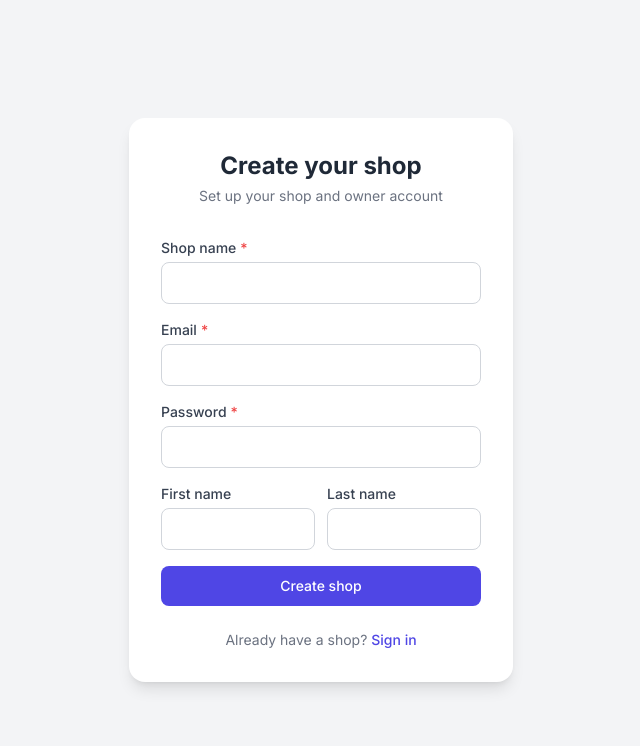
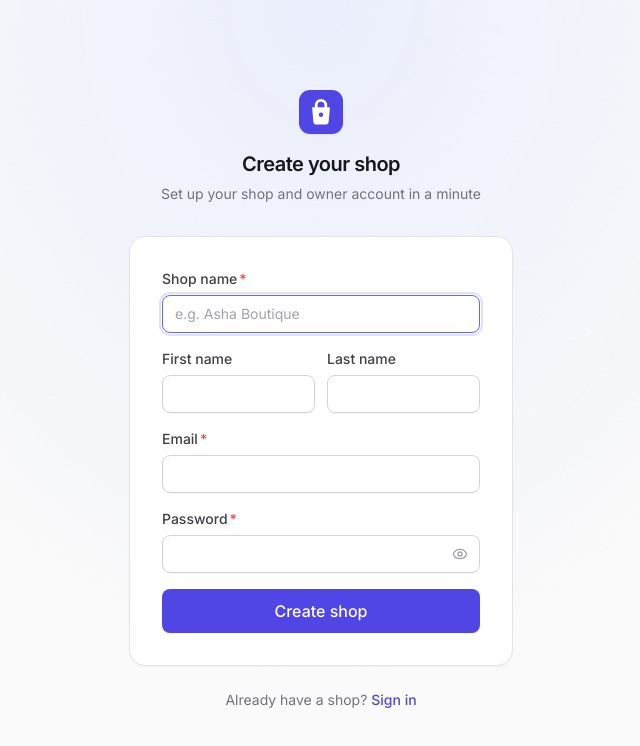
Before and after one commit to IMFinallyHere/Shop, a React (Vite) app in the folder frontend/: page /register in a window 1280 px wide. Shown: the top 746 px of the page, without its empty margins (319-959 px from the left). Built offline with nearby package versions, Linux system fonts and the light colour scheme.

Commit message:
feat(ui): restyle sign-in, sign-up, shop picker and platform admin
- Shared AuthLayout with logo, PasswordInput with show/hide
- Shop picker as cards with shop initials; platform admin on the table pattern

```diff
--- /dev/null
+++ b/frontend/src/components/layout/AuthLayout.jsx
@@ -0,0 +1,19 @@
+import Logo from '../ui/Logo'
+
+// Centered card for sign-in / sign-up / shop picker screens.
+export default function AuthLayout({ title, subtitle, children, footer, wide = false }) {
+  return (
+    <div className="flex min-h-screen flex-col items-center justify-center bg-zinc-50 px-4 py-12">
+      <div className="pointer-events-none fixed inset-0 bg-[radial-gradient(ellipse_at_top,theme(colors.brand.100/.6),transparent_60%)]" />
+      <div className={`relative w-full ${wide ? 'max-w-md' : 'max-w-sm'}`}>
+        <div className="mb-8 flex flex-col items-center text-center">
+          <Logo size={44} className="mb-4 drop-shadow-sm" />
+          <h1 className="text-xl font-semibold tracking-tight text-zinc-900">{title}</h1>
+          {subtitle && <p className="mt-1.5 text-sm text-zinc-500">{subtitle}</p>}
+        </div>
+        <div className="rounded-2xl border border-zinc-200 bg-white p-6 shadow-card sm:p-8">{children}</div>
+        {footer && <div className="mt-6 text-center text-sm text-zinc-500">{footer}</div>}
+      </div>
+    </div>
+  )
+}
--- /dev/null
+++ b/frontend/src/components/ui/PasswordInput.jsx
@@ -0,0 +1,17 @@
+import { useState } from 'react'
+import { Eye, EyeOff } from 'lucide-react'
+import { Input } from './Field'
+
+export default function PasswordInput(props) {
+  const [show, setShow] = useState(false)
+  return (
+    <div className="relative">
+      <Input type={show ? 'text' : 'password'} className="pr-10" {...props} />
+      <button type="button" onClick={() => setShow(s => !s)} tabIndex={-1}
+        className="absolute right-2 top-1/2 -translate-y-1/2 rounded p-1 text-zinc-400 hover:text-zinc-700"
+        aria-label={show ? 'Hide password' : 'Show password'}>
+        {show ? <EyeOff size={16} /> : <Eye size={16} />}
+      </button>
+    </div>
+  )
+}
--- a/frontend/src/pages/LoginPage.jsx
+++ b/frontend/src/pages/LoginPage.jsx
@@ -2,6 +2,11 @@ import { useState } from 'react'
 import { Link, useNavigate } from 'react-router-dom'
 import { useAuth } from '../contexts/AuthContext'
 import { homePath } from '../utils/domain'
+import AuthLayout from '../components/layout/AuthLayout'
+import ErrorAlert from '../components/common/ErrorAlert'
+import Button from '../components/ui/Button'
+import { Field, Input } from '../components/ui/Field'
+import PasswordInput from '../components/ui/PasswordInput'
 
 export default function LoginPage() {
   const { login } = useAuth()
@@ -25,54 +30,20 @@ export default function LoginPage() {
   }
 
   return (
-    <div className="min-h-screen bg-gray-100 flex items-center justify-center p-4">
-      <div className="bg-white rounded-2xl shadow-lg w-full max-w-sm p-8">
-        <div className="text-center mb-8">
-          <h1 className="text-2xl font-bold text-gray-800">Shop Admin</h1>
-          <p className="text-sm text-gray-500 mt-1">Sign in to your account</p>
-        </div>
-        <form onSubmit={handleSubmit} className="space-y-4">
-          {error && (
-            <div className="bg-red-50 border border-red-200 text-red-700 text-sm rounded-lg px-4 py-3">
-              {error}
-            </div>
-          )}
-          <div>
-            <label className="block text-sm font-medium text-gray-700 mb-1">Email</label>
-            <input
-              type="email"
-              value={form.email}
-              onChange={e => setForm({ ...form, email: e.target.value })}
-              required
-              autoFocus
-              className="w-full border border-gray-300 rounded-lg px-3 py-2.5 text-sm focus:outline-none focus:ring-2 focus:ring-indigo-400"
-            />
-          </div>
-          <div>
-            <label className="block text-sm font-medium text-gray-700 mb-1">Password</label>
-            <input
-              type="password"
-              value={form.password}
-              onChange={e => setForm({ ...form, password: e.target.value })}
-              required
-              className="w-full border border-gray-300 rounded-lg px-3 py-2.5 text-sm focus:outline-none focus:ring-2 focus:ring-indigo-400"
-            />
-          </div>
-          <button
-            type="submit"
-            disabled={loading}
-            className="w-full bg-indigo-600 text-white rounded-lg py-2.5 text-sm font-medium hover:bg-indigo-700 disabled:opacity-50 transition-colors mt-2"
-          >
-            {loading ? 'Signing in…' : 'Sign In'}
-          </button>
-        </form>
-        <p className="text-center text-sm text-gray-500 mt-6">
-          New here?{' '}
-          <Link to="/register" className="text-indigo-600 font-medium hover:underline">
-            Create a shop
-          </Link>
-        </p>
-      </div>
-    </div>
+    <AuthLayout title="Welcome back" subtitle="Sign in to your shop"
+      footer={<>New here? <Link to="/register" className="font-medium text-brand-600 hover:underline">Create a shop</Link></>}>
+      <form onSubmit={handleSubmit} className="space-y-4">
+        <ErrorAlert message={error} />
+        <Field label="Email">
+          {id => <Input id={id} type="email" autoComplete="email" value={form.email} onChange={e => setForm({ ...form, email: e.target.value })} required autoFocus />}
+        </Field>
+        <Field label="Password">
+          {id => <PasswordInput id={id} autoComplete="current-password" value={form.password} onChange={e => setForm({ ...form, password: e.target.value })} required />}
+        </Field>
+        <Button type="submit" variant="primary" size="lg" className="w-full" loading={loading}>
+          {loading ? 'Signing in…' : 'Sign in'}
+        </Button>
+      </form>
+    </AuthLayout>
   )
 }
--- a/frontend/src/pages/RegisterPage.jsx
+++ b/frontend/src/pages/RegisterPage.jsx
@@ -1,6 +1,12 @@
 import { useState } from 'react'
 import { Link } from 'react-router-dom'
+import { CheckCircle2, Loader2 } from 'lucide-react'
 import { signup } from '../api/auth'
+import AuthLayout from '../components/layout/AuthLayout'
+import ErrorAlert from '../components/common/ErrorAlert'
+import Button from '../components/ui/Button'
+import { Field, Input } from '../components/ui/Field'
+import PasswordInput from '../components/ui/PasswordInput'
 
 export default function RegisterPage() {
   const [form, setForm] = useState({
@@ -22,7 +28,7 @@ export default function RegisterPage() {
       // Redirect to the new shop's subdomain login after a short pause.
       const port = window.location.port ? `:${window.location.port}` : ''
       const url = `${window.location.protocol}//${data.domain}${port}/login`
-      setTimeout(() => { window.location.href = url }, 1800)
+      setTimeout(() => { window.location.assign(url) }, 1800)
     } catch (err) {
       const data = err.response?.data || {}
       const fields = {}
@@ -39,68 +45,40 @@ export default function RegisterPage() {
     }
   }
 
-  const field = (name, label, type = 'text', required = false) => (
-    <div>
-      <label className="block text-sm font-medium text-gray-700 mb-1">
-        {label}{required && <span className="text-red-500 ml-1">*</span>}
-      </label>
-      <input
-        type={type}
-        value={form[name]}
-        onChange={update(name)}
-        required={required}
-        className={`w-full border rounded-lg px-3 py-2.5 text-sm focus:outline-none focus:ring-2 focus:ring-indigo-400 ${fieldErrors[name] ? 'border-red-400' : 'border-gray-300'}`}
-      />
-      {fieldErrors[name] && <p className="mt-1 text-xs text-red-600">{fieldErrors[name]}</p>}
-    </div>
+  const field = (name, label, { type = 'text', required = false, ...rest } = {}) => (
+    <Field label={label} required={required} error={fieldErrors[name]}>
+      {id => type === 'password'
+        ? <PasswordInput id={id} value={form[name]} onChange={update(name)} required={required} invalid={!!fieldErrors[name]} {...rest} />
+        : <Input id={id} type={type} value={form[name]} onChange={update(name)} required={required} invalid={!!fieldErrors[name]} {...rest} />}
+    </Field>
   )
 
   return (
-    <div className="min-h-screen bg-gray-100 flex items-center justify-center p-4">
-      <div className="bg-white rounded-2xl shadow-lg w-full max-w-sm p-8">
-        <div className="text-center mb-8">
-          <h1 className="text-2xl font-bold text-gray-800">Create your shop</h1>
-          <p className="text-sm text-gray-500 mt-1">Set up your shop and owner account</p>
-        </div>
-
+    <AuthLayout title="Create your shop" subtitle="Set up your shop and owner account in a minute"
+      footer={<>Already have a shop? <Link to="/login" className="font-medium text-brand-600 hover:underline">Sign in</Link></>}>
       {done ? (
-          <div className="text-center space-y-2">
-            <div className="bg-green-50 border border-green-200 text-green-700 text-sm rounded-lg px-4 py-3">
-              Shop “{done.shop}” created! Taking you to{' '}
-              <span className="font-medium">{done.domain}</span>…
-            </div>
+        <div className="flex flex-col items-center py-4 text-center">
+          <CheckCircle2 size={40} className="mb-3 text-emerald-500" />
+          <p className="font-medium text-zinc-900">“{done.shop}” is ready</p>
+          <p className="mt-1 flex items-center gap-1.5 text-sm text-zinc-500">
+            <Loader2 size={14} className="animate-spin" /> Taking you to {done.domain}…
+          </p>
         </div>
       ) : (
         <form onSubmit={handleSubmit} className="space-y-4">
-            {error && (
-              <div className="bg-red-50 border border-red-200 text-red-700 text-sm rounded-lg px-4 py-3">
-                {error}
+          <ErrorAlert message={error} />
+          {field('shop_name', 'Shop name', { required: true, autoFocus: true, placeholder: 'e.g. Asha Boutique' })}
+          <div className="grid grid-cols-2 gap-3">
+            {field('first_name', 'First name', { autoComplete: 'given-name' })}
+            {field('last_name', 'Last name', { autoComplete: 'family-name' })}
           </div>
-            )}
-            {field('shop_name', 'Shop name', 'text', true)}
-            {field('email', 'Email', 'email', true)}
-            {field('password', 'Password', 'password', true)}
-            <div className="grid grid-cols-2 gap-3">
-              {field('first_name', 'First name')}
-              {field('last_name', 'Last name')}
-            </div>
-            <button
-              type="submit"
-              disabled={loading}
-              className="w-full bg-indigo-600 text-white rounded-lg py-2.5 text-sm font-medium hover:bg-indigo-700 disabled:opacity-50 transition-colors mt-2"
-            >
+          {field('email', 'Email', { type: 'email', required: true, autoComplete: 'email' })}
+          {field('password', 'Password', { type: 'password', required: true, autoComplete: 'new-password' })}
+          <Button type="submit" variant="primary" size="lg" className="w-full" loading={loading}>
             {loading ? 'Creating…' : 'Create shop'}
-            </button>
+          </Button>
         </form>
       )}
-
-        <p className="text-center text-sm text-gray-500 mt-6">
-          Already have a shop?{' '}
-          <Link to="/login" className="text-indigo-600 font-medium hover:underline">
-            Sign in
-          </Link>
-        </p>
-      </div>
-    </div>
+    </AuthLayout>
   )
 }
```
Also changed, not shown: frontend/src/pages/PlatformAdminPage.jsx (+45 -49 lines), frontend/src/pages/ShopPickerPage.jsx (+24 -33 lines). Lines whose indentation alone changed are shown as unchanged.
